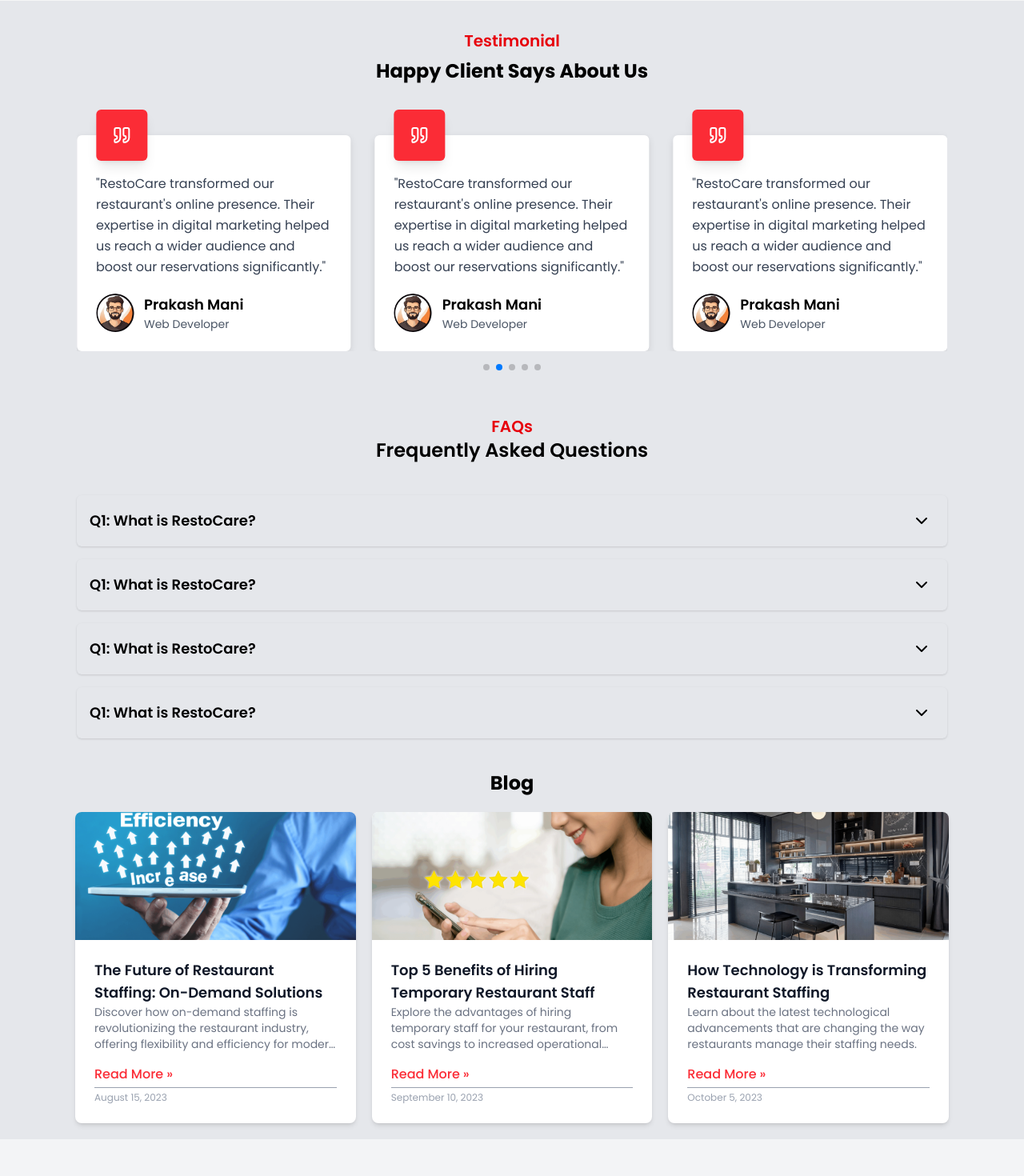
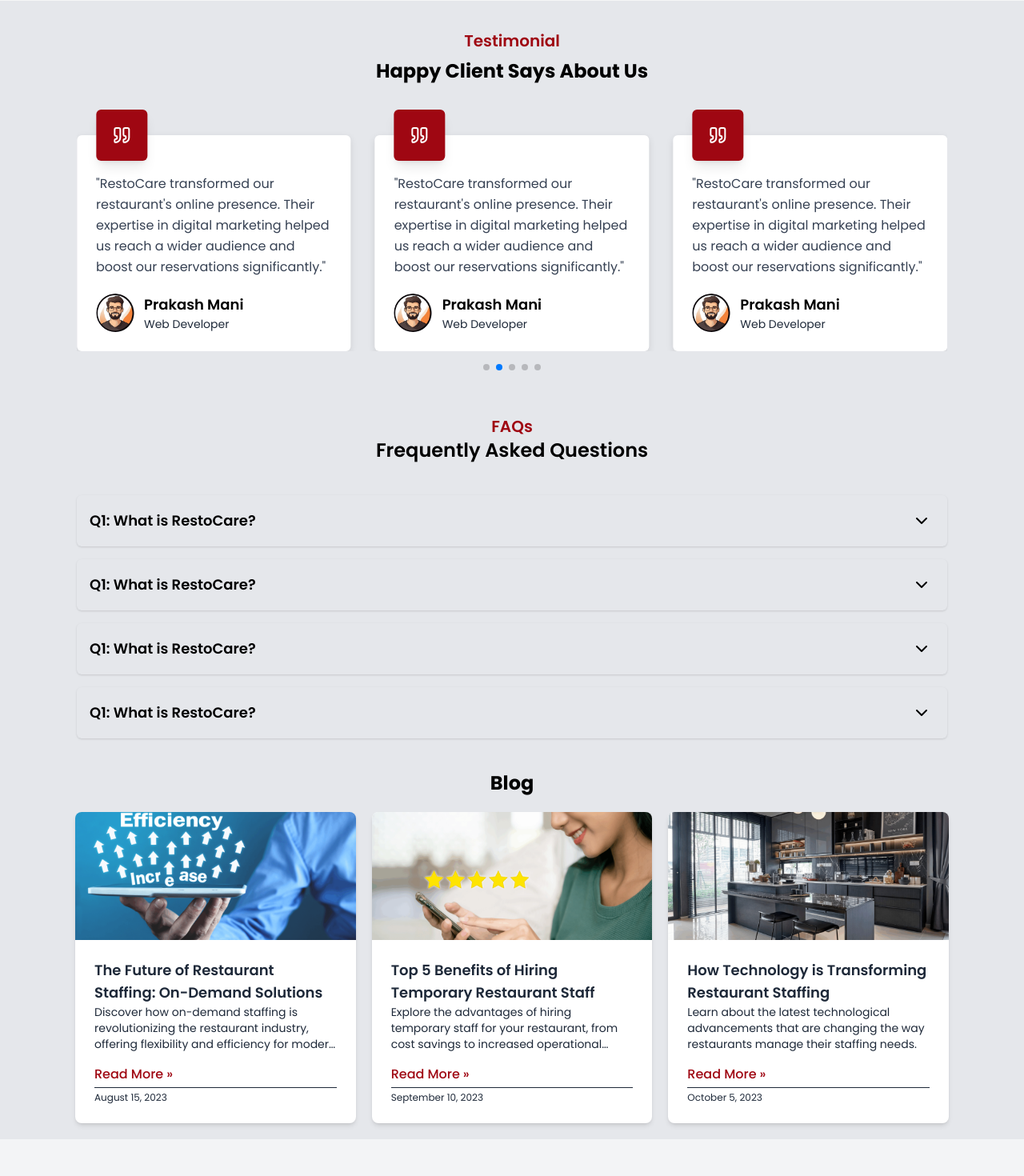
Before and after one commit to prem3892/restocare, a Next.js app: page / in a window 1280 px wide. Shown: the part 2020-3490 px from the top of the page at 80% size. Built offline with nearby package versions, Linux system fonts and the light colour scheme.

Commit message:
developer updated with improved performance

```diff
--- a/app/layout.tsx
+++ b/app/layout.tsx
@@ -16,7 +16,7 @@ export const metadata: Metadata = {
 
 export default function RootLayout({ children }: { children: React.ReactNode }) {
   return (
-    <html lang="en">
+    <html lang="en" role="main">
       <body className={poppins.className}>
         <Navbar />
         {children}
--- a/components/blog.tsx
+++ b/components/blog.tsx
@@ -40,13 +40,13 @@ function Blog() {
                   <Typography
                     element="h3"
                     text={blog.title}
-                    className="text-md md:text-lg font-semibold text-gray-900"
+                    className="text-md md:text-lg font-semibold text-gray-800"
                   />
 
                   <Typography
                     element="p"
                     text={blog.content}
-                    className="text-gray-500 text-sm line-clamp-3"
+                    className="text-gray-800 text-sm line-clamp-3"
                   />
                 </div>
 
@@ -54,14 +54,14 @@ function Blog() {
 
                 <div className="mt-4">
                   <Link href="/blog">
-                    <button className="text-red-500 text-md font-medium hover:underline flex items-center gap-1">
+                    <button className="text-red-800 text-md font-medium hover:underline flex items-center gap-1">
                       {blog.button} <span>»</span>
                     </button>
                   </Link>
                   <Typography
                     element="p"
                     text={blog.date}
-                    className="text-gray-400 text-xs border-t pt-1 mt-1"
+                    className="text-gray-800 text-xs border-t pt-1 mt-1"
                   />
                 </div>
               </div>
--- a/components/carousel.tsx
+++ b/components/carousel.tsx
@@ -17,7 +17,10 @@ const Carousel = () => {
   const [showForm, setShowForm] = useState(false);
   return (
     <>
-      <section className="scroll-mt-16 w-full overflow-hidden h-[calc(35vh-4rem)] sm:h-[calc(100vh-4rem)] ">
+      <section
+        className="scroll-mt-16 w-full overflow-hidden h-[calc(35vh-4rem)] sm:h-[calc(100vh-4rem)] "
+        role="banner"
+      >
         {' '}
         {/* mt-16 */}
         <Swiper
--- a/components/faq.tsx
+++ b/components/faq.tsx
@@ -18,7 +18,7 @@ function Faq() {
         <Typography
           element="h1"
           text="FAQs"
-          className="text-red-600 text-lg md:text-xl font-semibold"
+          className="text-red-800 text-lg md:text-xl font-semibold"
         />
 
         <Typography
--- a/components/howitworks.tsx
+++ b/components/howitworks.tsx
@@ -16,7 +16,7 @@ const HowItWorks = () => {
         />
         <Typography
           text={HowItWorksData.subHeading}
-          element="h4"
+          element="h3"
           className="text-[#616060] text-center max-w-[80%]"
         />
       </div>
--- a/components/needsupport.tsx
+++ b/components/needsupport.tsx
@@ -19,7 +19,7 @@ export default memo(function NeedSupport() {
 
           <Typography
             text={NeedSupportData.subHeading}
-            element="h3"
+            element="h2"
             className="font-semibold text-[20px] sm:text-[38px]"
           />
 
--- a/components/testimonial.tsx
+++ b/components/testimonial.tsx
@@ -18,7 +18,7 @@ export default memo(function Testimonial() {
         <Typography
           element="h1"
           text="Testimonial"
-          className="text-red-600 text-lg md:text-xl font-semibold text-center"
+          className="text-red-800 text-lg md:text-xl font-semibold text-center"
         />
 
         <Typography
@@ -53,7 +53,7 @@ export default memo(function Testimonial() {
           {[1, 2, 3, 4, 5].map((i) => (
             <SwiperSlide key={i}>
               <div className="bg-white mt-14 rounded-md p-6 shadow-[0_3px_10px_rgb(0,0,0,0.1)] relative hover:shadow-[0_5px_20px_rgb(0,0,0,0.15)] transition-all duration-300">
-                <div className="bg-red-500 size-16 rounded-md flex items-center justify-center absolute -top-8 left-6 shadow-lg">
+                <div className="bg-red-800 size-16 rounded-md flex items-center justify-center absolute -top-8 left-6 shadow-lg">
                   <Quote className="text-white size-6" />
                 </div>
 
@@ -66,7 +66,7 @@ export default memo(function Testimonial() {
 
                 {/* User Info */}
                 <div className="flex items-center gap-3 mt-5">
-                  <div className="bg-gray-300 size-12 rounded-full">
+                  <div className="bg-gray-200 size-12 rounded-full">
                     <Image
                       src="/Testimonial/Profile.png"
                       alt="User"
@@ -86,7 +86,7 @@ export default memo(function Testimonial() {
                     <Typography
                       element="p"
                       text="Web Developer"
-                      className="text-sm text-gray-600"
+                      className="text-sm text-gray-800"
                     />
                   </div>
                 </div>
```
